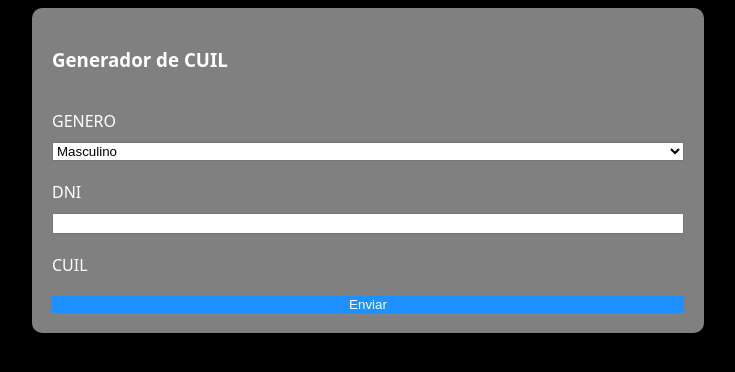
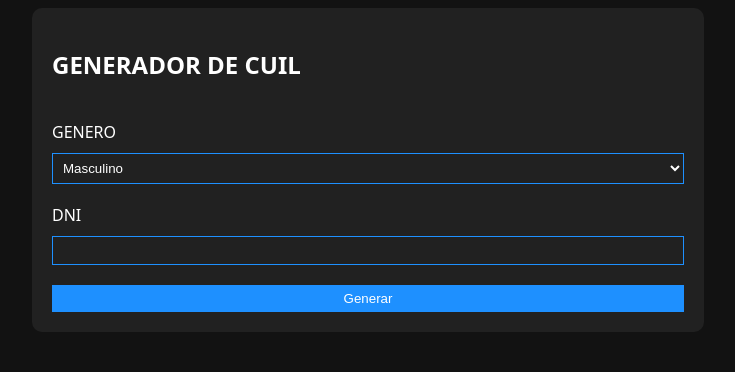
Before and after one commit to jisus455/generador-web-flask, a Flask app: page / in a window 1280 px wide. Shown: the top 372 px of the page, without its empty margins (272-1007 px from the left). Run offline with Flask 3, Linux system fonts and the light colour scheme.

Commit message:
create pages generate and result

```diff
--- a/main.py
+++ b/main.py
@@ -4,36 +4,28 @@ from os import path
 app = Flask(__name__, template_folder="templates")
 app.secret_key = '1234'
 
-@app.route("/")
+@app.route("/", methods=['GET', 'POST'])
 def index():
-    # obtener el metodo que se esta utilizando
-    # if request.method == "GET":
-        # settear una variable de session en el servidor
-        # session["logged"] = True
-        # session["name"] = "jesus"
-    return render_template("login.html")
+    if request.method == 'GET':
+        return render_template("generate.html")
 
-    # if request.method == "POST":
-    #     # acceder a los valores enviados por formulario
-    #     request.form["username"]
-    #     request.form["password"]
-    #     error = 'sos un crack'
-    #     return render_template("login.html", error=error)
+    if request.method == 'POST':
+        genero = request.form["genero"]
+        dni = request.form["dni"]
+        return render_template("result.html", cuil=dni)
 
-@app.route("/cuil", methods=['POST'])
-def data():
-    # acceder a los valores enviados por formulario
-    genero = request.form["genero"]
-    dni = request.form["dni"]
-    return render_template("login.html", cuil=f'23-{dni}-1')
 
+@app.route("/generate.css")
+def styleGenerate():
+    return send_from_directory(path.join(app.root_path, 'static', 'css'), 'generate.css')
+
+@app.route("/result.css")
+def styleResult():
+    return send_from_directory(path.join(app.root_path, 'static', 'css'), 'result.css')
 
 @app.route("/favicon.ico")
 def icon():
     return send_from_directory(path.join(app.root_path, 'static', 'image'), 'baloncesto.ico', mimetype='image/vnd.microsoft.icon')
 
-@app.route("/login.css")
-def style():
-    return send_from_directory(path.join(app.root_path, 'static', 'css'), 'login.css')
 
 app.run(host="localhost", port=8080, debug=True)
--- /dev/null
+++ b/static/css/generate.css
@@ -0,0 +1,58 @@
+body {
+    font-family: system-ui, -apple-system, BlinkMacSystemFont, 'Segoe UI', Roboto, Oxygen, Ubuntu, Cantarell, 'Open Sans', 'Helvetica Neue', sans-serif;
+    background-color: #121212;
+    color: #fff;
+}
+
+.container {
+    display: flex;
+    flex-direction: row;
+    justify-content: center;
+}
+
+form {
+    display: flex;
+    flex-direction: column;
+    gap: 20px;
+    width: 50%;
+    height: 50%;
+    background-color: #212121;
+    padding: 20px;
+    border-radius: 10px;
+}
+
+.group-genero {
+    display: flex;
+    flex-direction: column;
+    gap: 10px;
+}
+
+select, input{
+    background-color: #212121;
+    color: #fff;
+    padding: 6px;
+    border: 1px solid dodgerblue;
+}
+
+.group-dni {
+    display: flex;
+    flex-direction: column;
+    gap: 10px;
+}
+
+.group-cuil {
+    display: flex;
+    flex-direction: column;
+    gap: 10px;
+}
+
+.btn {
+    background-color: dodgerblue;
+    color: white;
+    border: none;
+    padding: 6px;
+}
+
+.btn:hover {
+    background-color: cornflowerblue;
+}
--- a/static/css/login.css
+++ b/static/css/result.css
@@ -1,7 +1,7 @@
 body {
     font-family: system-ui, -apple-system, BlinkMacSystemFont, 'Segoe UI', Roboto, Oxygen, Ubuntu, Cantarell, 'Open Sans', 'Helvetica Neue', sans-serif;
-    background-color: black;
-    color: white;
+    background-color: #121212;
+    color: #FFF;
 }
 
 .container {
@@ -16,35 +16,32 @@ form {
     gap: 20px;
     width: 50%;
     height: 50%;
-    background-color: gray;
+    background-color: #212121;
     padding: 20px;
     border-radius: 10px;
-}
-
-.group-genero {
-    display: flex;
-    flex-direction: column;
-    gap: 10px;
-}
-
-.group-dni {
-    display: flex;
-    flex-direction: column;
-    gap: 10px;
 }
 
 .group-cuil {
     display: flex;
     flex-direction: column;
-    gap: 10px;
+}
+
+p{
+    background-color: #212121;
+    color: #fff;
+    padding: 6px;
+    border: 1px solid magenta;
 }
 
 .btn {
-    background-color: dodgerblue;
+    background-color: magenta;
     color: white;
     border: none;
+    padding: 4px;
+    text-decoration: none;
+    text-align: center;
 }
 
 .btn:hover {
-    background-color: cornflowerblue;
+    background-color: violet;
 }
--- a/templates/login.html
+++ b/templates/generate.html
@@ -4,16 +4,15 @@
 <head>
     <meta charset="UTF-8">
     <meta name="viewport" content="width=device-width, initial-scale=1.0">
-    <title>Document</title>
-    <link rel="stylesheet" href="login.css">
-    <!-- <link rel="stylesheet" href="{{ url_for('static', filename='login.css') }}"> -->
+    <title>Generador</title>
+    <link rel="stylesheet" href="generate.css">
 </head>
 
 <body>
 
     <section class="container">
-        <form method="post" action="cuil">
-            <h3>Generador de CUIL</h3>
+        <form method="post">
+            <h2>GENERADOR DE CUIL</h2>
 
             <div class="group-genero">
                 <label>GENERO</label>
@@ -28,14 +27,7 @@
                 <input type="number" name="dni">
             </div>
 
-            <div class="group-cuil">
-                <label>CUIL</label>
-                {%if cuil %}
-                <p>{{cuil}}</p>
-                {% endif %}
-            </div>
-
-            <button type="submit" class="btn">Enviar</button>
+            <button type="submit" class="btn">Generar</button>
         </form>
     </section>
 </body>
```
Also changed, not shown: templates/result.html (added, +30 -0 lines).
